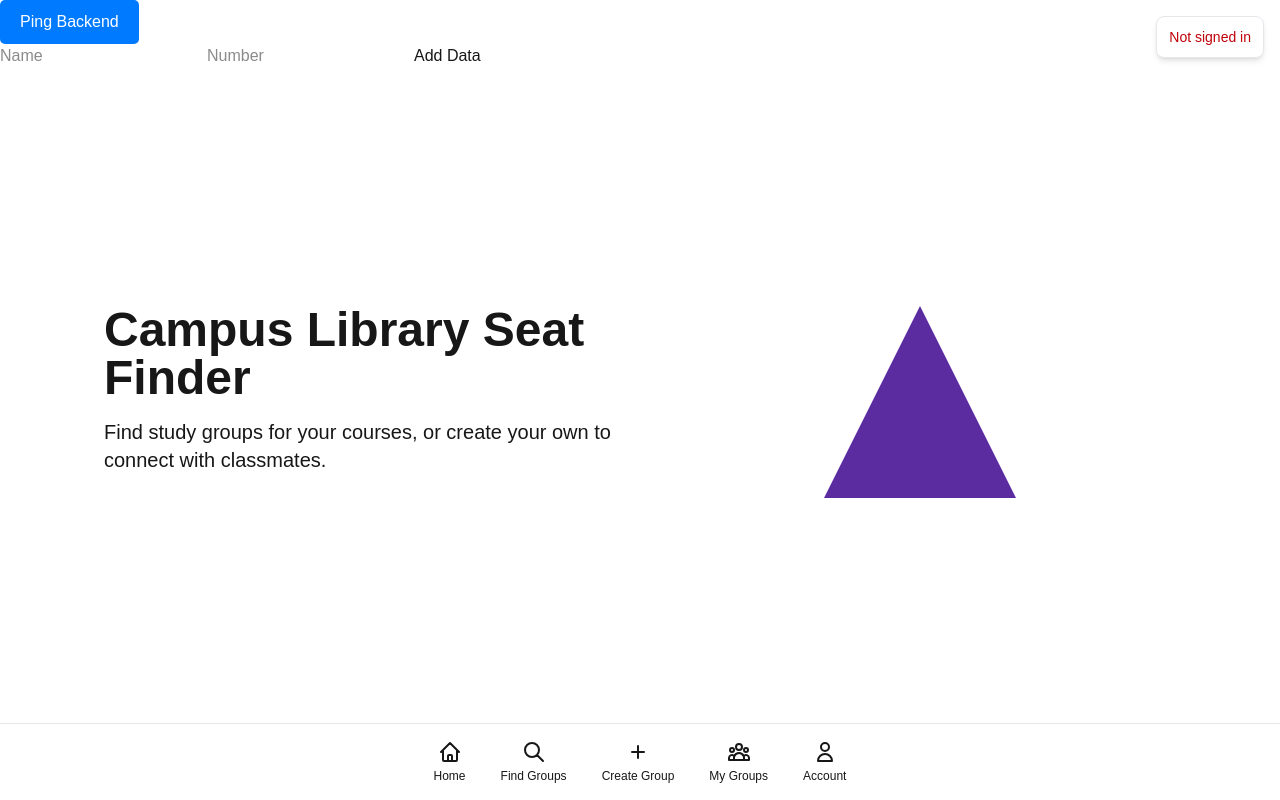
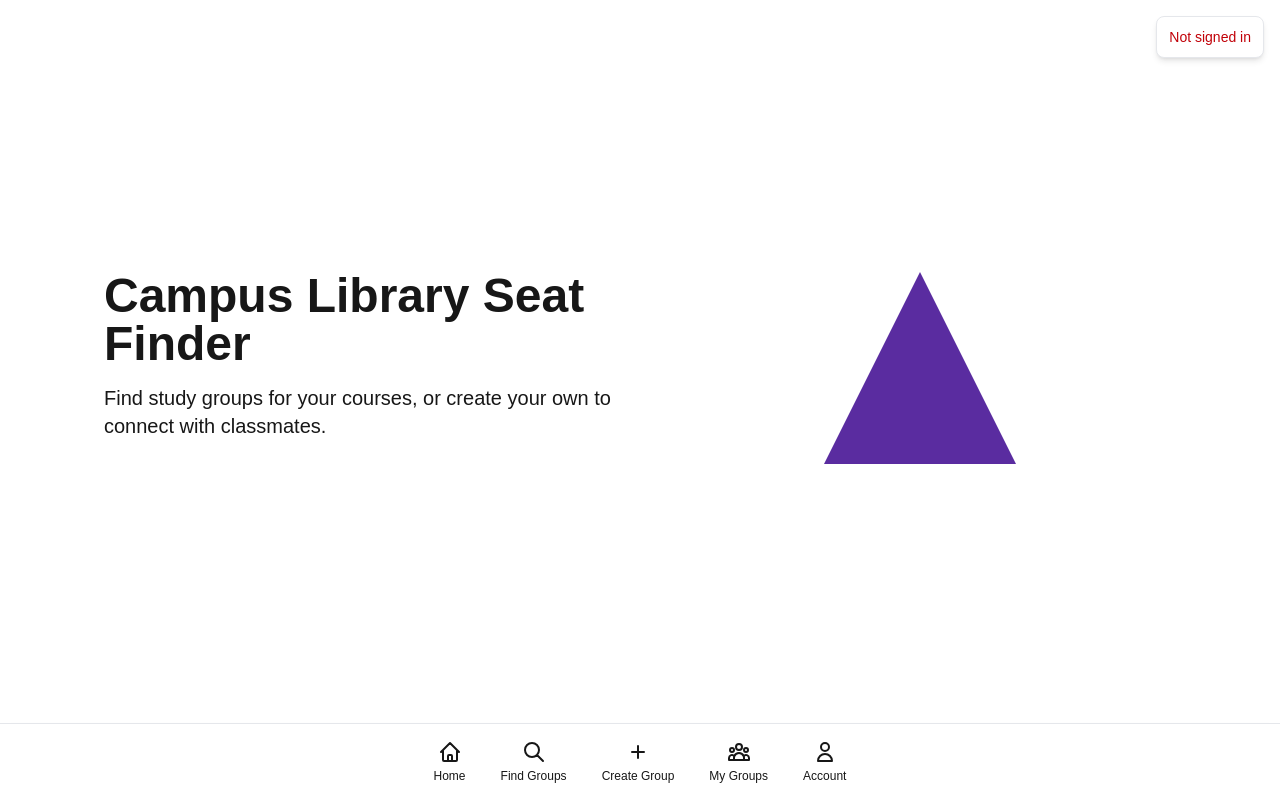
Before and after one commit to BrennerKrogh/CLSF, a Next.js app in the folder client/: page /home in a window 1280 px wide. Built offline with nearby package versions, Linux system fonts and the light colour scheme; no server answers.

Commit message:
removed dev buttons

```diff
--- a/client/src/app/home/page.tsx
+++ b/client/src/app/home/page.tsx
@@ -8,8 +8,8 @@ import UserNameComponent from '../components/userNameComponent';
 export default function Page() {
   return (
     <div className="flex flex-col justify-between min-h-screen">
-      <PingBackendButton />
-      <AddDataButton />
+      {/* <PingBackendButton />
+      <AddDataButton /> */}
       <UserNameComponent />
 
 
```
